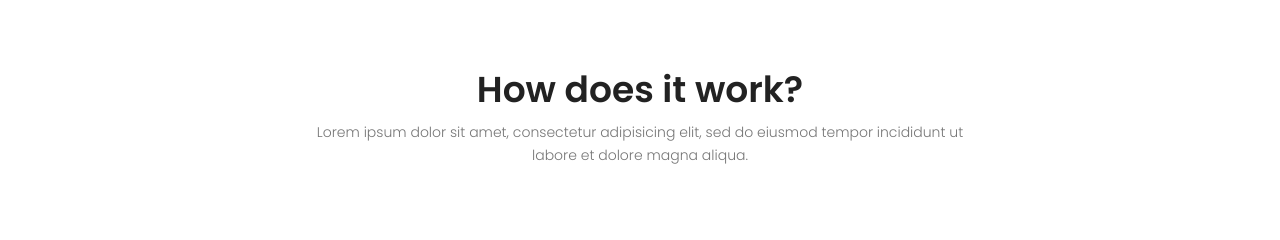
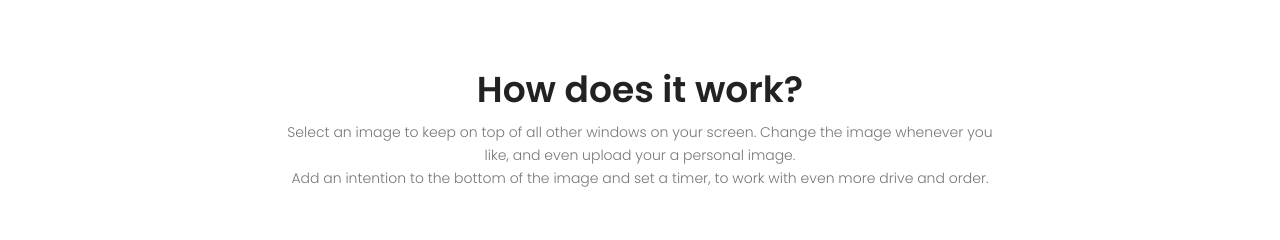
Before and after one commit to theaboveallapp/aboveall.github.io, a plain HTML site: page index.html in a window 1280 px wide. Shown: the part 900-1140 px from the top of the page. Drawn offline with nearby package versions, Linux system fonts and the light colour scheme.

Commit message:
all real text now

```diff
--- a/index.html
+++ b/index.html
@@ -97,7 +97,7 @@
 						<div class="menu-content pb-60 col-lg-8">
 							<div class="title text-center">
 								<h1 class="mb-10">How does it work?</h1>
-								<p>Lorem ipsum dolor sit amet, consectetur adipisicing elit, sed do eiusmod tempor incididunt ut <br> labore  et dolore magna aliqua.</p>
+								<p> Select an image to keep on top of all other windows on your screen. Change the image whenever you like, and even upload your a personal image. <br> Add an intention to the bottom of the image and set a timer, to work with even more drive and order.</p>
 							</div>
 						</div>
 					</div>
@@ -417,13 +417,13 @@
 									Reach us at theaboveallapp@gmail.com. We love fan mail.
 								</p>
 							</div>
-							<div class="single-faq">
+							<!--<div class="single-faq">
 								<h2>
 									Could this really be the app I've always been looking for to help me sanctify my work in the middle of the world?
 								</h2>
 								<p>
 									Yes.
-								</p>
+								</p>-->
 							</div>
 						</div>
 					</div>
```
